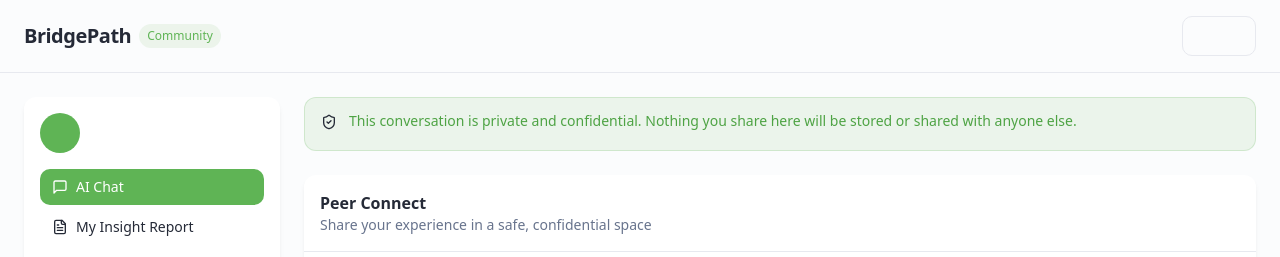
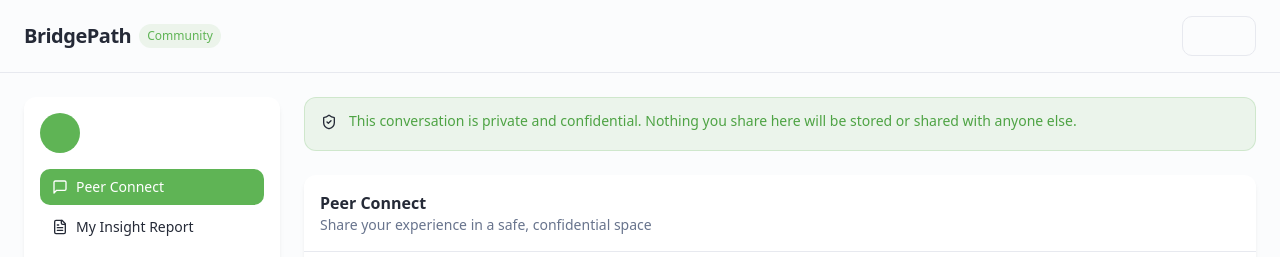
Before and after one commit to jihekim/mindful-conflict-navigator, a React (Vite) app: page /stakeholder/chat in a window 1280 px wide. Shown: the top 257 px of the page. Built offline with nearby package versions, Linux system fonts and the light colour scheme.

Commit message:
Refactor: Update navigation menu based on role
Update the navigation menu to tailor the AI Chat persona based on the user's role.

```diff
--- a/src/components/StakeholderLayout.tsx
+++ b/src/components/StakeholderLayout.tsx
@@ -37,6 +37,16 @@ const StakeholderLayout: React.FC<StakeholderLayoutProps> = ({
     return '';
   };
 
+  // Get personalized chat label based on user role
+  const getChatLabel = () => {
+    switch (currentUser?.role) {
+      case 'parent': return 'Parent Partner';
+      case 'teacher': return 'Educator Ally';
+      case 'student':
+      default: return 'Peer Connect';
+    }
+  };
+
   const nextPage = getNextPage();
 
   return <div className="min-h-screen flex flex-col bg-background">
@@ -70,7 +80,7 @@ const StakeholderLayout: React.FC<StakeholderLayoutProps> = ({
               <div className="space-y-1 mt-4">
                 <button onClick={() => navigate('/stakeholder/chat')} className={`w-full flex items-center gap-2 px-3 py-2 rounded-md text-sm transition-colors ${isActivePath('/stakeholder/chat') ? 'bg-[#5fb455] text-white' : 'hover:bg-accent'}`}>
                   <MessageSquare className="h-4 w-4" />
-                  <span>AI Chat</span>
+                  <span>{getChatLabel()}</span>
                 </button>
                 <button onClick={() => navigate('/stakeholder/report')} className={`w-full flex items-center gap-2 px-3 py-2 rounded-md text-sm transition-colors ${isActivePath('/stakeholder/report') ? 'bg-[#5fb455] text-white' : 'hover:bg-accent'}`}>
                   <FileText className="h-4 w-4" />
```
